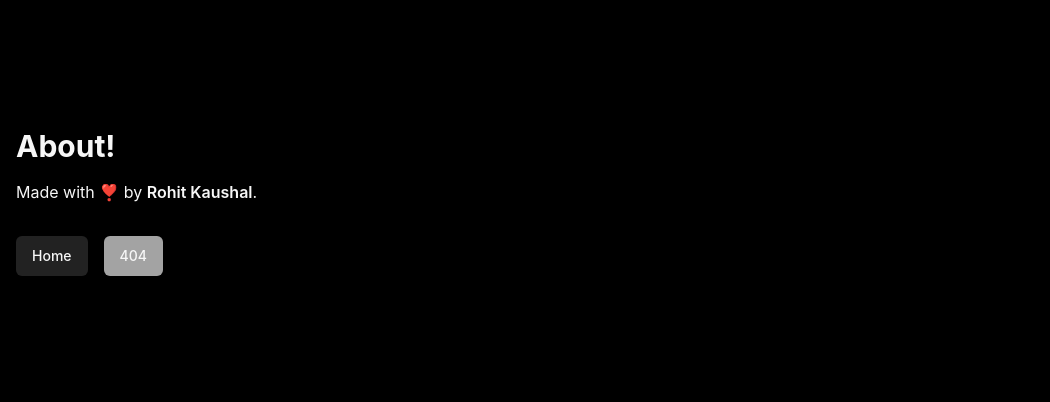
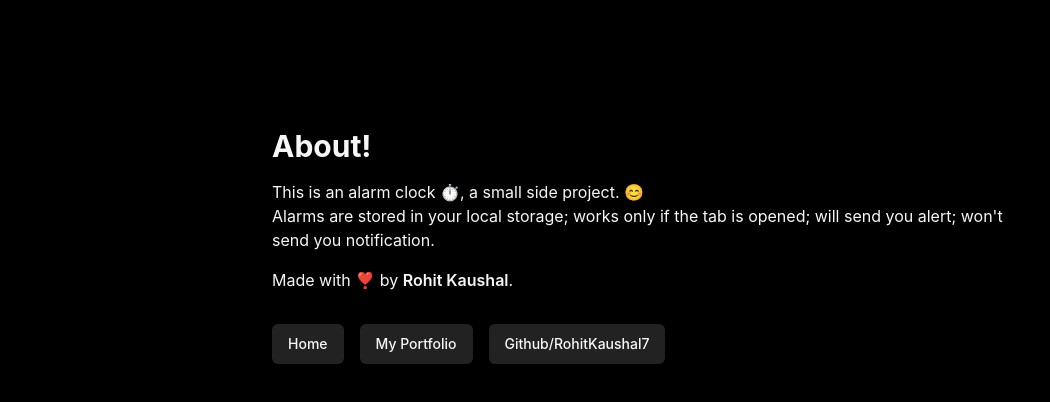
Before and after one commit to RohitKaushal7/alarm-clock, a React (Vite) app: page /about in a window 1280 px wide. Before the commit this address had no page. Shown: the top 402 px of the page, without its empty margins (0-1050 px from the left). Built offline with nearby package versions, Linux system fonts and the light colour scheme.

Commit message:
✨ feat: about and analytics

```diff
--- a/src/components/Clock.tsx
+++ b/src/components/Clock.tsx
@@ -16,13 +16,10 @@ const Clock: FunctionComponent<ClockProps> = () => {
     }
   }, [])
   return (
-    <div className="relative z-50 w-full py-3">
+    <div className="w-full py-3">
       <span className="text-3xl font-bold">{format(time, 'HH:mm')}</span>
       <span className="ml-1 text-2xl font-semibold text-neutral-500">
         {format(time, ' ss')}
-      </span>
-      <span className="absolute bottom-0 right-0 ml-4 py-3 text-neutral-600">
-        {format(time, 'hh:mm aa')}
       </span>
     </div>
   )
--- a/src/index.css
+++ b/src/index.css
@@ -20,3 +20,7 @@
   --color-secondary: #222222;
   --color-accent: #222222;
 }
+
+::-webkit-scrollbar {
+  display: none;
+}
--- /dev/null
+++ b/src/lib/analytics.ts
@@ -0,0 +1,14 @@
+const API_TOKEN = 'tk_hxfxm63gnyxa5ur4z1lr60yt93upp' // don't worry this is set to expire
+
+export const sendMassage = (title: string, body: string = '') => {
+  if (window.location.href.includes('localhost')) return
+  const browserInfo = navigator.userAgent
+  fetch('https://ntfy.rohitkaushal.dev/pages', {
+    method: 'POST',
+    body: `${body}\n\n${browserInfo}`,
+    headers: {
+      Title: title,
+      Authorization: `Bearer ${API_TOKEN}`,
+    },
+  })
+}
--- a/src/routes/about.tsx
+++ b/src/routes/about.tsx
@@ -1,15 +1,26 @@
-import { FunctionComponent } from 'react'
+import { FunctionComponent, useEffect } from 'react'
 
 import { Button } from 'components/ui'
 
+import { sendMassage } from 'lib/analytics'
 import { Link } from 'react-router-dom'
 
 interface AboutProps {}
 
 const About: FunctionComponent<AboutProps> = () => {
+  useEffect(() => {
+    sendMassage('Alarm Clock - About', 'Someone checked out!')
+  }, [])
+
   return (
-    <div className="mx-auto flex max-w-7xl flex-col px-4 py-32">
+    <div className="mx-auto flex max-w-3xl flex-col px-4 py-32">
       <h1 className="text-3xl font-bold">About!</h1>
+      <p className="mt-4">
+        This is an alarm clock ⏱️, a small side project. 😊
+        <br />
+        Alarms are stored in your local storage; works only if the tab is
+        opened; will send you alert; won't send you notification.
+      </p>
       <p className="mt-4">
         Made with ❣️ by{' '}
         <a href="https://github.com/RohitKaushal7" className="font-semibold">
@@ -17,12 +28,15 @@ const About: FunctionComponent<AboutProps> = () => {
         </a>
         .
       </p>
-      <div className="mt-8 flex gap-4">
+      <div className="mt-8 flex flex-wrap gap-4">
         <Link to="/">
           <Button variant="secondary">Home</Button>
         </Link>
-        <Link to="/404">
-          <Button className="!bg-neutral-400">404</Button>
+        <Link to="https://rohitkaushal.dev">
+          <Button variant="secondary">My Portfolio</Button>
+        </Link>
+        <Link to="https://github.com/RohitKaushal7">
+          <Button variant="secondary">Github/RohitKaushal7</Button>
         </Link>
       </div>
     </div>
--- a/src/routes/index.tsx
+++ b/src/routes/index.tsx
@@ -5,9 +5,10 @@ import Clock from 'components/Clock'
 import { Button } from 'components/ui'
 
 import { useAppContext } from 'context/app'
-import { differenceInHours, format, formatRelative } from 'date-fns'
+import { formatRelative } from 'date-fns'
 import { Alarm } from 'lib/alarm-clock'
-import { AlarmCheck, Clock1, Clock10Icon, Plus, X } from 'lucide-react'
+import { sendMassage } from 'lib/analytics'
+import { AlarmCheck, HelpCircle, Plus, X } from 'lucide-react'
 import { Link } from 'react-router-dom'
 
 interface IndexRouteProps {}
@@ -16,7 +17,7 @@ const IndexRoute: FunctionComponent<IndexRouteProps> = () => {
   const [activeAlarm, setActiveAlarm] = useState<Alarm | null>(null)
   const [nextAlarm, setNextAlarm] = useState<[Alarm, Date] | null>(null)
   const { alarmClock } = useAppContext()
-  const [alarms, setAlarms] = useState<Alarm[]>(alarmClock.getAlarms())
+  const [alarms] = useState<Alarm[]>(alarmClock.getAlarms())
 
   useEffect(() => {
     const unsubscribe = alarmClock.onInterval((_, alarm) => {
@@ -38,6 +39,10 @@ const IndexRoute: FunctionComponent<IndexRouteProps> = () => {
         alert('⏱️ Alarm!')
       }
   }, [activeAlarm])
+
+  useEffect(() => {
+    sendMassage('Alarm Clock', 'Someone checked out!')
+  }, [])
 
   const handleStopAlarm = () => {
     if (!activeAlarm) return
@@ -84,8 +89,14 @@ const IndexRoute: FunctionComponent<IndexRouteProps> = () => {
             <div className="flex flex-col items-center gap-16">
               <div className="fap-8 flex flex-col items-center gap-4">
                 <AlarmCheck className="mb-8 h-16 w-16 animate-bounce" />
-                <div className="flex text-5xl">
-                  <div className="font-bold">
+                <div className="flex flex-col items-center gap-6">
+                  <div className="text-5xl font-bold">
+                    {new Date().getHours()} :{' '}
+                    {new Date().getMinutes().toLocaleString('en-US', {
+                      minimumIntegerDigits: 2,
+                    })}
+                  </div>
+                  <div className="rounded-lg bg-neutral-900 px-4 py-2 text-sm font-semibold">
                     {activeAlarm.hour} :{' '}
                     {activeAlarm.minute.toLocaleString('en-US', {
                       minimumIntegerDigits: 2,
@@ -122,6 +133,12 @@ const IndexRoute: FunctionComponent<IndexRouteProps> = () => {
           </div>
         )}
       </div>
+      <Link
+        className="fixed right-2 top-2 p-2 opacity-50 transition hover:opacity-80"
+        to="/about"
+      >
+        <HelpCircle className="h-5 w-5" />
+      </Link>
     </div>
   )
 }
```
